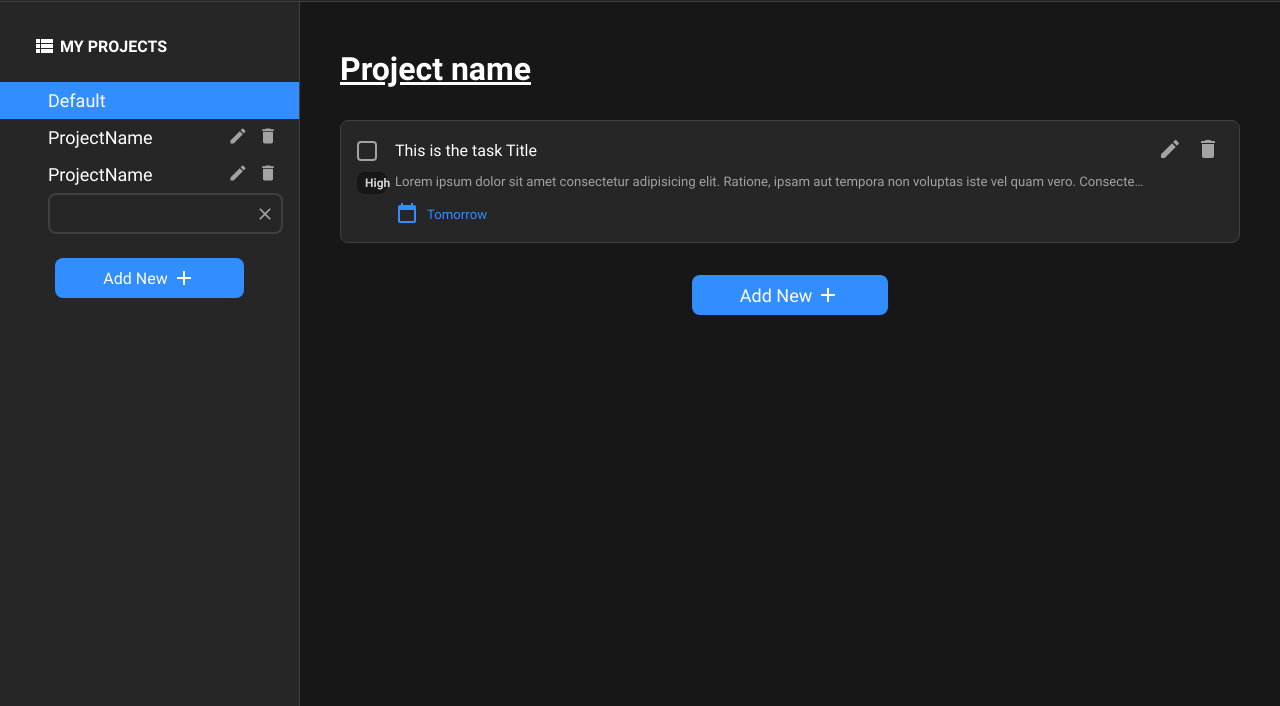
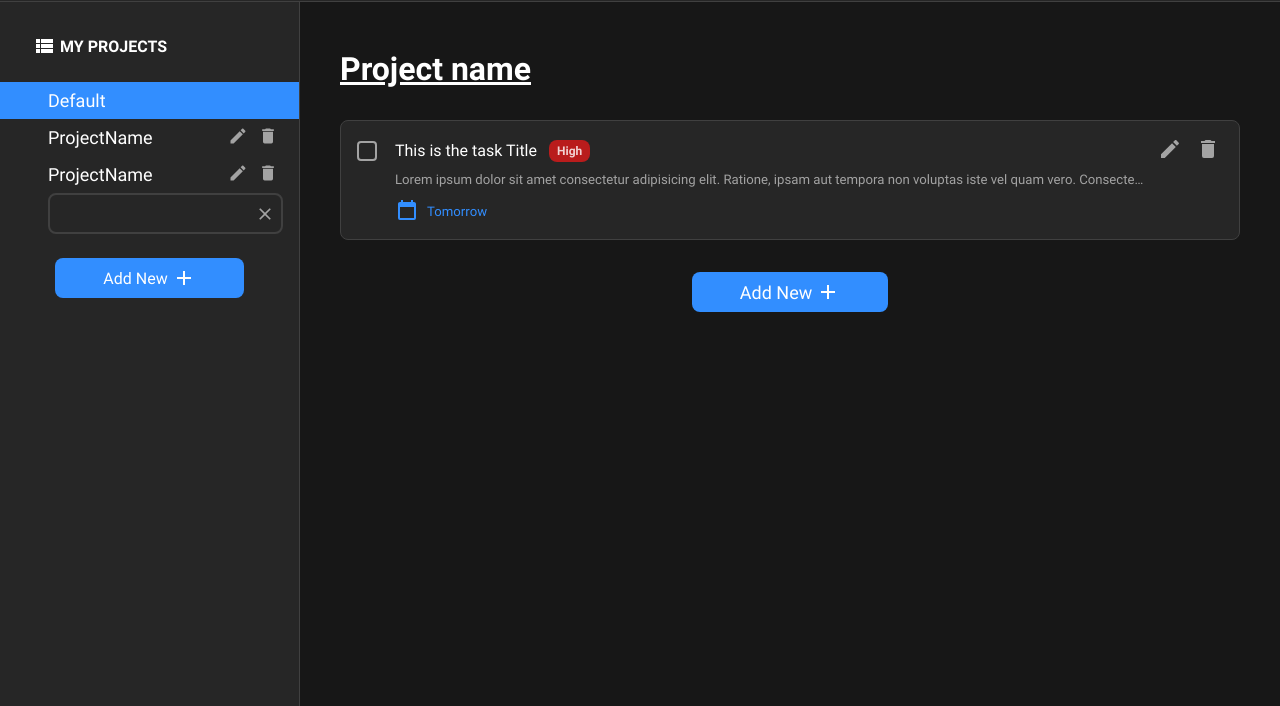
Before and after one commit to UnUsuarioMas67/todo-list, a website built with webpack: page src/index.html in a window 1280 px wide. Shown: the part 94-800 px from the top of the page. Built offline with nearby package versions, Linux system fonts and the light colour scheme.

Commit message:
Commit index.html changes that i forgot to commit earlier

```diff
--- a/src/index.html
+++ b/src/index.html
@@ -160,10 +160,11 @@
         <div class="task">
           <input type="checkbox" class="task-checkbox">
 
-          <p class="task-title">
-            This is the task Title
-          <div class="task-priority">High</div>
-
+          <p class="task-header">
+            <span class="task-title">
+              This is the task Title
+            </span>
+            <span class="task-priority high">High</span>
           </p>
           <p class="task-description">
             Lorem ipsum dolor sit amet consectetur adipisicing elit. Ratione, ipsam aut tempora non voluptas iste vel
```
